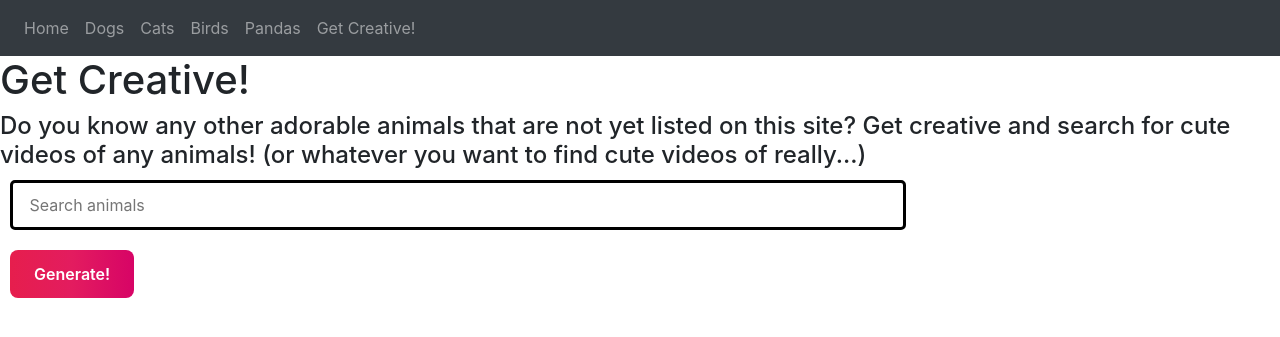
After one commit to vivianle826/metaphor-api-project, a Flask app: template website/templates/getcreative.html in a window 1280 px wide. The commit adds this page. Shown: the top 337 px of the page. Run offline with Flask 2, Linux system fonts and the light colour scheme; the template is opened without the code that fills it, so the values that code supplies are empty; some libraries are stand-ins or nearby versions.

Commit message:
more wording

```diff
--- a/main.py
+++ b/main.py
@@ -3,4 +3,5 @@ from website import create_app
 app = create_app()
 
 if __name__ == '__main__':
-    app.run(host='0.0.0.0')
+    app.run()
+    # app.run(host='0.0.0.0')
--- /dev/null
+++ b/website/static/style.css
@@ -0,0 +1,36 @@
+title {
+    margin: 10px;
+}
+button {
+    display: inline-block;
+    margin: 10px;
+    outline: none;
+    cursor: pointer;
+    font-size: 16px;
+    line-height: 20px;
+    font-weight: 600;
+    border-radius: 8px;
+    padding: 14px 24px;
+    border: none;
+    transition: box-shadow 0.2s ease 0s, -ms-transform 0.1s ease 0s, -webkit-transform 0.1s ease 0s, transform 0.1s ease 0s;
+    background: linear-gradient(to right, rgb(230, 30, 77) 0%, rgb(227, 28, 95) 50%, rgb(215, 4, 102) 100%);
+    color: #fff;
+
+}
+
+
+input {
+    border: 3px solid #000;
+    border-radius: 5px;
+    height: 50px;
+    line-height: normal;
+    color: #282828;
+    display: block;
+    width: 70%;
+    box-sizing: border-box;
+    user-select: auto;
+    font-size: 16px;
+    padding: 0 6px;
+    padding-left: 12px;
+    margin: 10px;
+    }
--- a/website/templates/base.html
+++ b/website/templates/base.html
@@ -14,6 +14,7 @@
       href="https://stackpath.bootstrapcdn.com/font-awesome/4.7.0/css/font-awesome.min.css"
       crossorigin="anonymous"
     />
+    <link rel="stylesheet" href="../static/style.css" />
 
     <title>{% block title %}Home{% endblock %}</title>
   </head>
@@ -42,6 +43,7 @@
     </nav>
 
     <h1>{% block body %}Base{% endblock %}</h1>
+    <h5>{% block message%}{% endblock %}</h5>
     <div>{{results | safe}}</div>
     {% with messages = get_flashed_messages(with_categories=true) %} {% if
     messages %} {% for category, message in messages %} {% if category ==
--- a/website/templates/creative.html
+++ b/website/templates/creative.html
@@ -14,8 +14,9 @@
       href="https://stackpath.bootstrapcdn.com/font-awesome/4.7.0/css/font-awesome.min.css"
       crossorigin="anonymous"
     />
+    <link rel="stylesheet" href="../static/style.css" />
 
-    <title>{% block title %}Home{% endblock %}</title>
+    <!-- <title>{% block title %}Home{% endblock %}</title> -->
   </head>
   <body>
     <nav class="navbar navbar-expand-lg navbar-dark bg-dark">
--- /dev/null
+++ b/website/templates/getcreative.html
@@ -0,0 +1,21 @@
+{% extends "base.html" %} {% block title %}AdorablePets{% endblock %} {% block
+body %}Get Creative!
+<h4>
+  Do you know any other adorable animals that are not yet listed on this site?
+  Get creative and search for cute videos of any animals! (or whatever you want
+  to find cute videos of really...)
+</h4>
+{% endblock %}{% block message %}
+<div class="search">
+  <form method="POST">
+    <input
+      type="text"
+      id="creative"
+      name="creative"
+      placeholder=" Search animals"
+      name="search"
+    />
+    <button>Generate!</button>
+  </form>
+</div>
+{% endblock %}
--- a/website/templates/home.html
+++ b/website/templates/home.html
@@ -1,2 +1,3 @@
 {% extends "base.html" %} {% block title %}AdorablePets{% endblock %} {% block
 body %}Your Daily Dose of Cute {{animal}}{% endblock %}
+<h5>{% block message%}Top 5 {{animal}} Videos of the week:{% endblock %}</h5>
--- /dev/null
+++ b/website/templates/homepage.html
@@ -0,0 +1,6 @@
+{% extends "base.html" %} {% block title %}AdorablePets{% endblock %} {% block
+body %}Your Daily Dose of Cute {{animal}} {% endblock %}{% block message %}Need
+a little pick-me-up? You've come to the right place! Dive into our collection of
+the cutest and most heartwarming up-to-date animal videos from around the world.
+Whether you're a cat lover, a dog enthusiast, or just looking for some furry and
+feathered friends, we've got something to bring joy to your day.{% endblock %}
--- a/website/views.py
+++ b/website/views.py
@@ -19,7 +19,7 @@ def home():
         result += '<a id='+ anml + ' href="/' + anml +'">click here to see more recent videos of ' + anml + '</a></div><br>'
 
 
-    return render_template("home.html", results=result, animal='Animals')
+    return render_template("homepage.html", results=result, animal='Animals')
 
 
 @views.route('/dogs')
@@ -46,7 +46,7 @@ def pandas():
 
 @views.route('/getcreative', methods=['GET'])
 def getcreative():
-    return render_template("creative.html",)
+    return render_template("getcreative.html",)
 @views.route('/getcreative', methods=['POST'])
 
 def postcreative():
```
